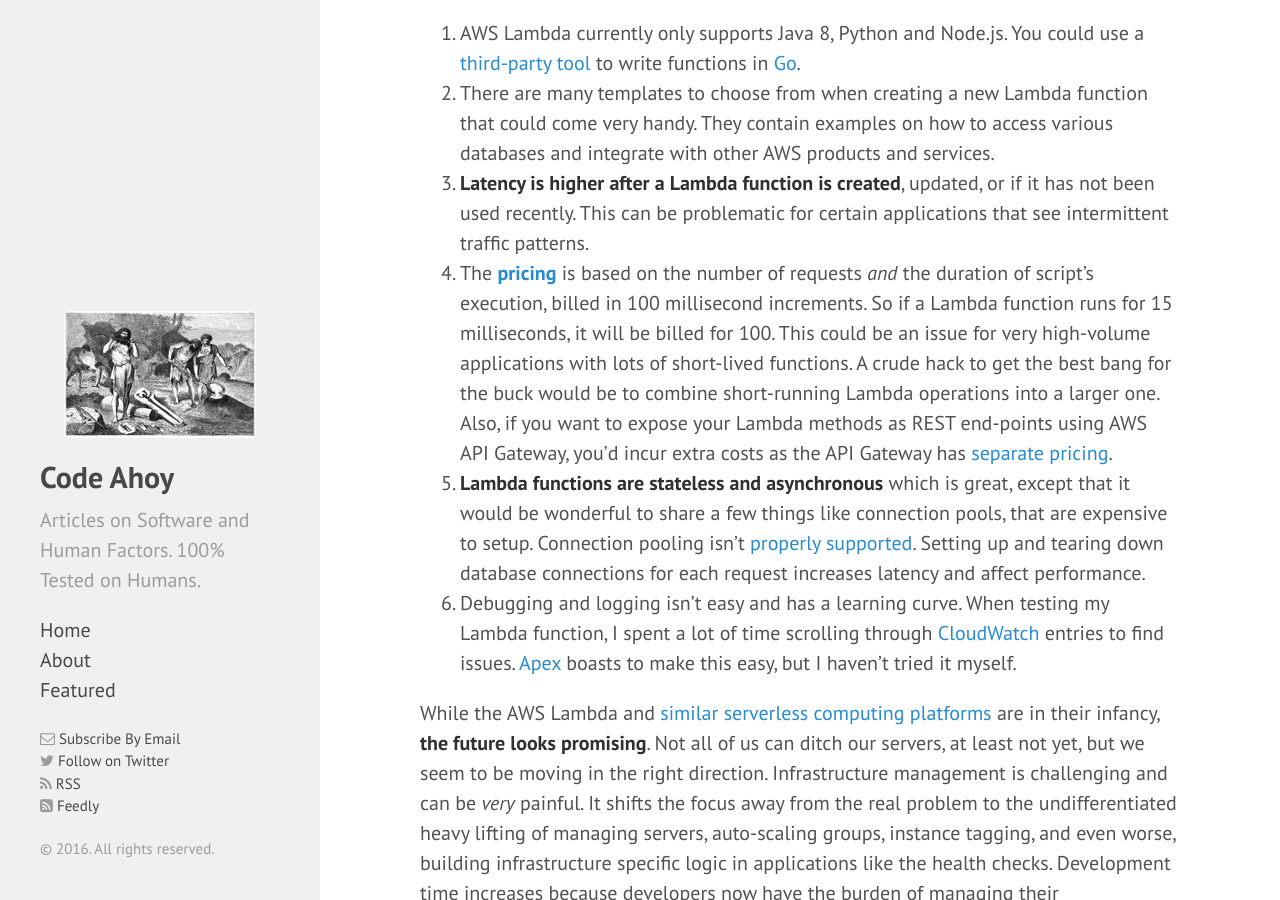
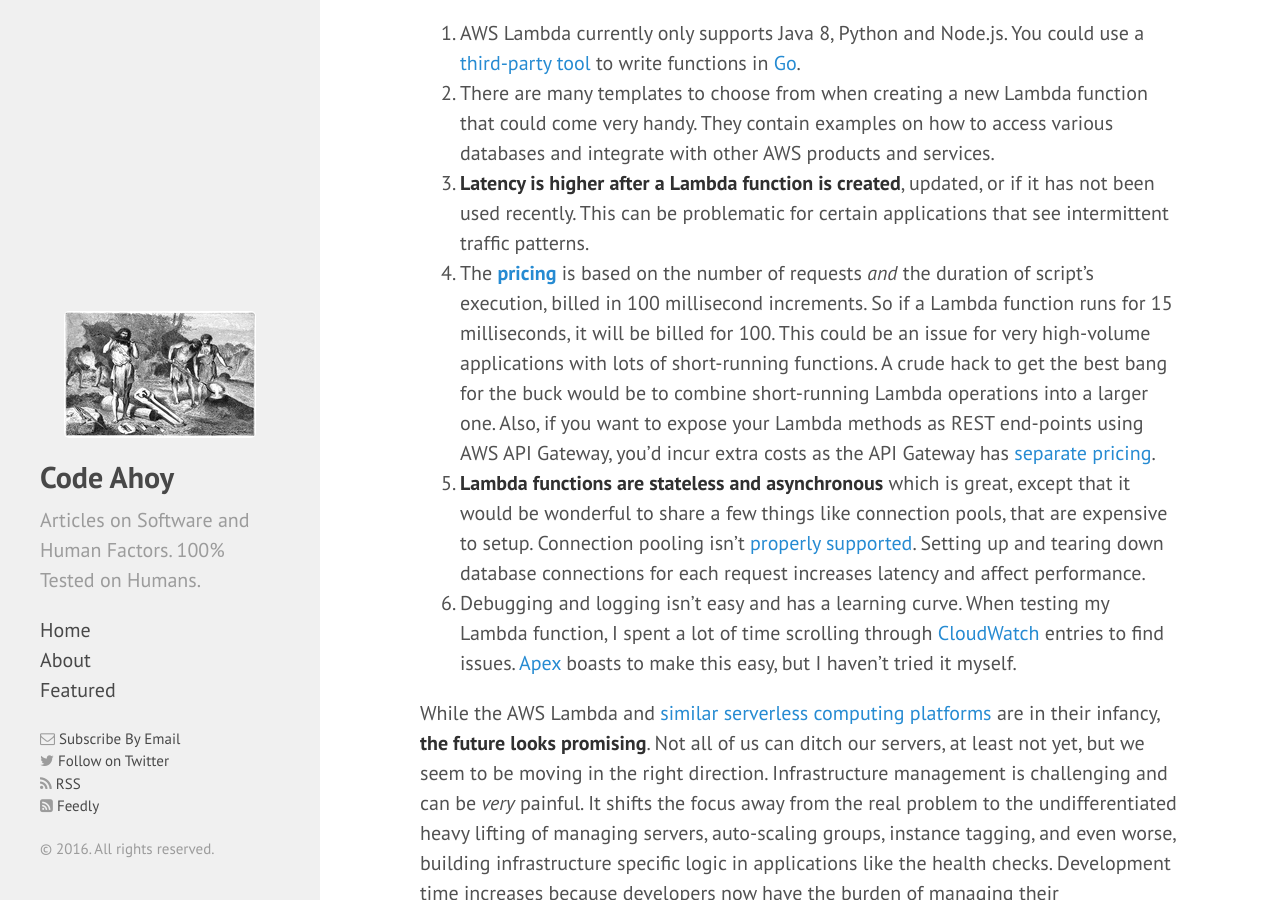
Before and after one commit to talk2viren/umermansoor.github.io, a Jekyll site: the page built from _posts/2016-06-25-serverless-architectures--lets-ditch-the-servers.md, in a window 1280 px wide and 900 px high, scrolled down 1458 px. Built offline with Jekyll 4.4.1, drawn with Linux system fonts in a browser that asks for light colours; nearby versions of some CDN libraries; a script that is not in the unit is left out; comment, search, counter and statistics services are not loaded.

Commit message:
fixed typo

```diff
--- a/_posts/2016-06-25-serverless-architectures--lets-ditch-the-servers.md
+++ b/_posts/2016-06-25-serverless-architectures--lets-ditch-the-servers.md
@@ -22,7 +22,7 @@
 1. AWS Lambda currently only supports Java 8, Python and Node.js. You could use a [third-party tool](https://medium.com/apex-serverless/introducing-apex-800824ffaa70#.3d8yjux00) to write functions in [Go](https://golang.org/).
 2. There are many templates to choose from when creating a new Lambda function that could come very handy. They contain examples on how to access various databases and integrate with other AWS products and services.
 3. **Latency is higher after a Lambda function is created**, updated, or if it has not been used recently. This can be problematic for certain applications that see intermittent traffic patterns.
-4. The **[pricing](https://aws.amazon.com/lambda/pricing/)** is based on the number of requests *and* the duration of script's execution, billed in 100 millisecond increments. So if a Lambda function runs for 15 milliseconds, it will be billed for 100. This could be an issue for very high-volume applications with lots of short-lived functions. A crude hack to get the best bang for the buck would be to combine short-running Lambda operations into a larger one. Also, if you want to expose your Lambda methods as REST end-points using AWS API Gateway, you'd incur extra costs as the API Gateway has [separate pricing](https://aws.amazon.com/api-gateway/pricing/).
+4. The **[pricing](https://aws.amazon.com/lambda/pricing/)** is based on the number of requests *and* the duration of script's execution, billed in 100 millisecond increments. So if a Lambda function runs for 15 milliseconds, it will be billed for 100. This could be an issue for very high-volume applications with lots of short-running functions. A crude hack to get the best bang for the buck would be to combine short-running Lambda operations into a larger one. Also, if you want to expose your Lambda methods as REST end-points using AWS API Gateway, you'd incur extra costs as the API Gateway has [separate pricing](https://aws.amazon.com/api-gateway/pricing/).
 6. **Lambda functions are stateless and asynchronous** which is great, except that it would be wonderful to share a few things like connection pools, that are expensive to setup. Connection pooling isn't [properly supported](https://forums.aws.amazon.com/thread.jspa?threadID=216000). Setting up and tearing down database connections for each request increases latency and affect performance.
 7. Debugging and logging isn't easy and has a learning curve. When testing my Lambda function, I spent a lot of time scrolling through [CloudWatch](https://aws.amazon.com/cloudwatch/) entries to find issues. [Apex](http://apex.run/) boasts to make this easy, but I haven't tried it myself.
 
```
